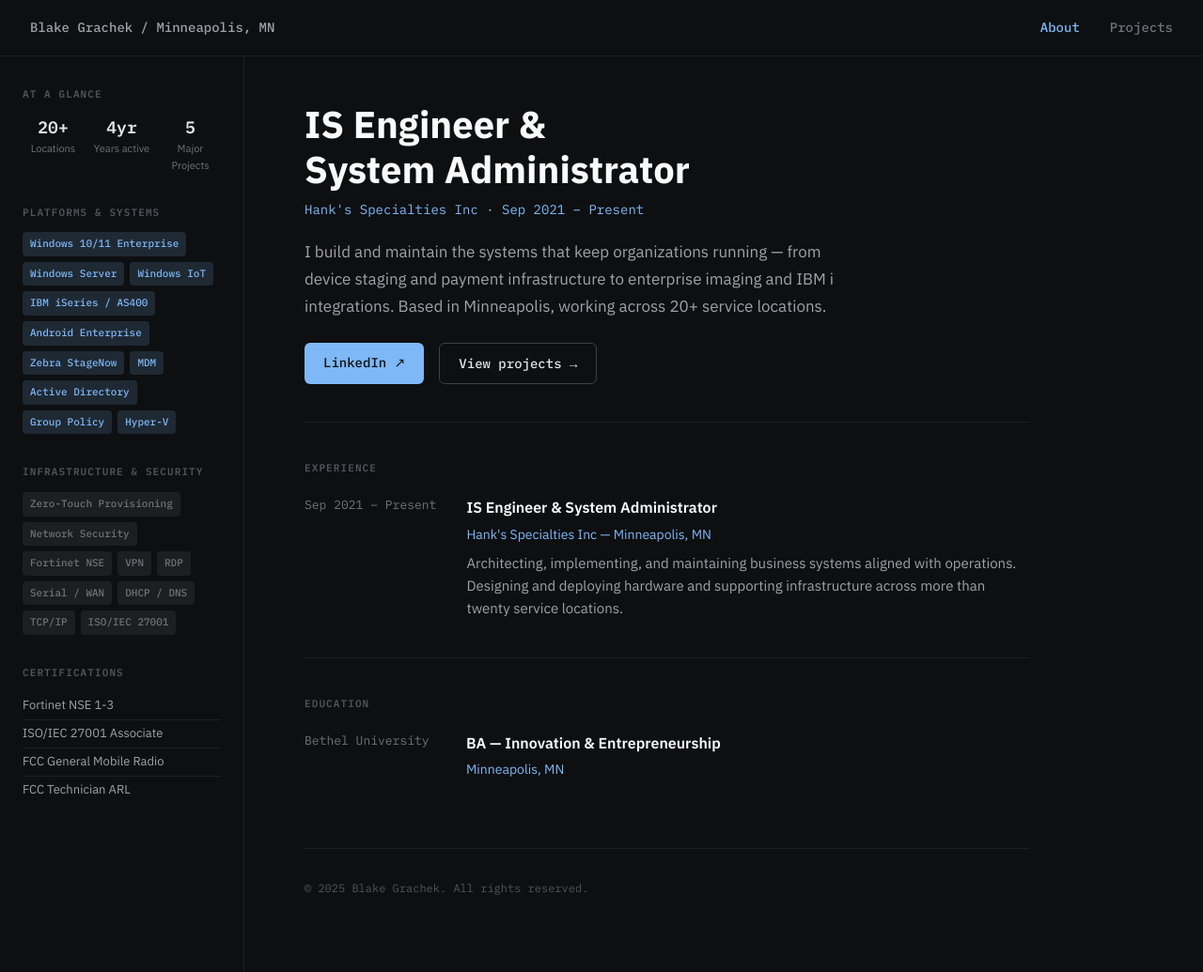
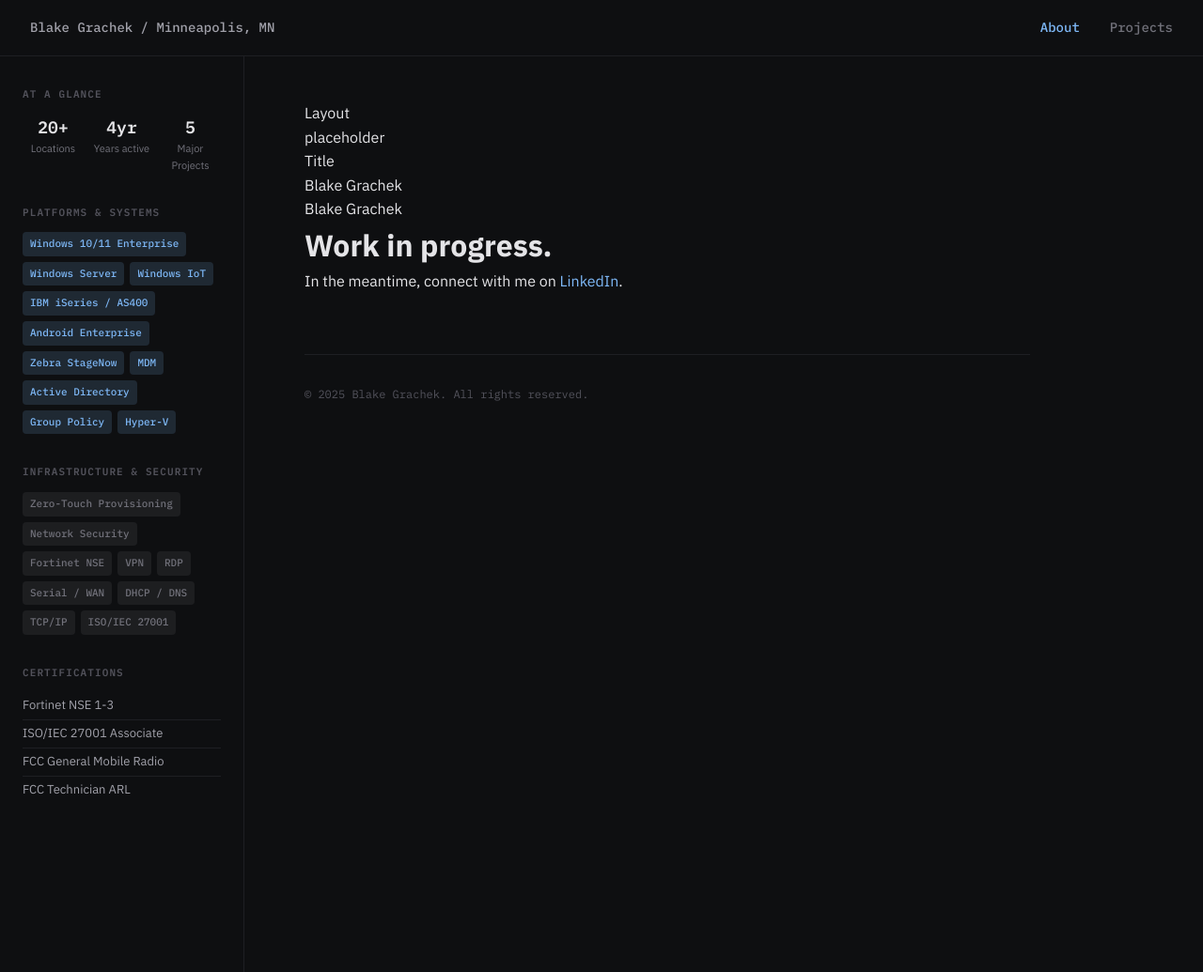
Before and after one commit to bmgrachek/bmgrachek.github.io, a Jekyll site: the page built from index.md, in a window 1280 px wide and 1035 px high. Shown: the whole window at 94% size. Built offline with Jekyll 4.4.1, drawn with Linux system fonts in a browser that asks for light colours; our own code applies the rules of GitHub Pages for plain Markdown files.

Commit message:
Revise index.md with layout and title updates
Updated the index.md file to include new layout and title sections, along with placeholder content.

```diff
--- a/index.md
+++ b/index.md
@@ -1,32 +1,9 @@
----
-layout: default
-title: About
----
-<div class="hero">
-<div class="hero-name">IS Engineer &<br>System Administrator</div>
-<div class="hero-role">Hank's Specialties Inc · Sep 2021 – Present</div>
-<p class="hero-bio">I build and maintain the systems that keep organizations running — from device staging and payment infrastructure to enterprise imaging and IBM i integrations. Based in Minneapolis, working across 20+ service locations.</p>
-<div class="link-row">
-<a href="https://www.linkedin.com/in/blakegrachek/" target="_blank" class="link-btn">LinkedIn ↗</a>
-<a href="/projects/" class="link-btn">View projects →</a>
-</div>
-</div>
-<hr class="divider">
-<div class="section-label">Experience</div>
-<div class="exp-entry">
-<div class="exp-date">Sep 2021 – Present</div>
-<div>
-<div class="exp-role">IS Engineer & System Administrator</div>
-<div class="exp-org">Hank's Specialties Inc — Minneapolis, MN</div>
-<div class="exp-desc">Architecting, implementing, and maintaining business systems aligned with operations. Designing and deploying hardware and supporting infrastructure across more than twenty service locations.</div>
-</div>
-</div>
-<hr class="divider">
-<div class="section-label">Education</div>
-<div class="exp-entry">
-<div class="exp-date">Bethel University</div>
-<div>
-<div class="exp-role">BA — Innovation & Entrepreneurship</div>
-<div class="exp-org">Minneapolis, MN</div>
-</div>
-</div>
+Layout
+
+placeholder
+
+Title
+
+Blake Grachek
+
+<div class="name">Blake Grachek</div> <h1>Work in progress.</h1> <p>In the meantime, connect with me on <a href="https://www.linkedin.com/in/blakegrachek/" target="_blank" rel="noopener">LinkedIn</a>.</p>
```
